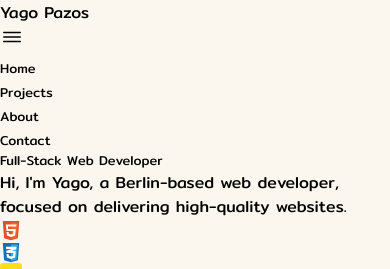
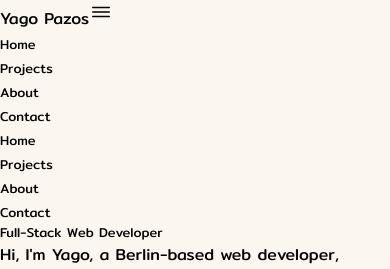
Before and after one commit to Pletus/PortfolioReact, a React (Vite) app: page / in a window 390 px wide. Shown: the top 269 px of the page. Built offline with nearby package versions, Linux system fonts and the light colour scheme.

Commit message:
responsivness

```diff
--- a/src/App.css
+++ b/src/App.css
@@ -6,13 +6,6 @@ body {
 
 .nav {
   height: 3.6rem;
-}
-
-.logo {
-  font-family: "Mitr", cursive;
-  color: black;
-  display: inline-flex;
-  align-self: center;
 }
 
 .navlinks {
--- a/src/components/Layout.jsx
+++ b/src/components/Layout.jsx
@@ -1,38 +1,62 @@
 import { Outlet } from "react-router-dom";
-import { useState, React } from "react";
+import { useState, useEffect } from "react";
 import { IoMenuOutline, IoCloseOutline } from "react-icons/io5";
 import "../App.css";
 
 function Layout() {
   const [isMenuOpen, setIsMenuOpen] = useState(false);
+  const [lastScrollY, setLastScrollY] = useState(0);
+  const [navbarVisible, setNavbarVisible] = useState(true);
 
   const handleMenuToggle = () => {
     setIsMenuOpen(!isMenuOpen);
   };
 
+  const handleScroll = () => {
+    if (typeof window !== "undefined") {
+      const currentScrollY = window.scrollY;
+
+      if (currentScrollY > lastScrollY && currentScrollY > 100) {
+        setNavbarVisible(false);
+      } else if (currentScrollY < lastScrollY) {
+        setNavbarVisible(true);
+      }
+
+      setLastScrollY(currentScrollY);
+    }
+  };
+
+  useEffect(() => {
+    window.addEventListener("scroll", handleScroll);
+
+    return () => {
+      window.removeEventListener("scroll", handleScroll);
+    };
+  }, [lastScrollY]);
+
   return (
     <div className="flex flex-col justify-center">
-      <nav className="flex justify-between bg-white px-2 md:px-16 items-center relative">
-        <span className="logo text-2xl">Yago Pazos</span>
-        <div className="flex flex-row-reverse lg:flex-row">
-          <button
-            onClick={handleMenuToggle}
-            className="lg:hidden text-3xl ml-2"
+      <nav
+        className={`w-full flex flex-col md:flex-row justify-between items-center bg-white px-2 py-2 md:py-3 md:px-16 transition-all duration-300 ${
+          navbarVisible ? "fixed top-0 left-0 w-full" : "-top-[70px]"
+        }`}
       >
+        <span className="text-2xl h3 text-center w-full md:w-auto md:text-left">
+          Yago Pazos
+        </span>
+        <button onClick={handleMenuToggle} className="md:hidden text-3xl ml-2">
           {isMenuOpen ? (
             <IoCloseOutline size={24} />
           ) : (
             <IoMenuOutline size={24} />
           )}
         </button>
-          <ul
-            className={`flex flex-col lg:flex-row bg-white items-center justify-start transition-all duration-300 overflow-hidden
-          ${
-            isMenuOpen ? "max-h-[500px] opacity-100 gap-2" : "max-h-0 opacity-0"
-          }
-          lg:max-h-full lg:opacity-100 lg:gap-4 w-full lg:w-auto`}
+        <div
+          className={`md:hidden w-full transition-all duration-300 overflow-hidden ${
+            isMenuOpen ? "max-h-[500px] opacity-100" : "max-h-0 opacity-0"
+          }`}
         >
-            {" "}
+          <ul className="flex flex-row items-center justify-center gap-3 items-center bg-white gap-2">
             <li>
               <a
                 className="navlinks inline-block transform transition-transform duration-300 hover:scale-110"
@@ -67,6 +91,40 @@ function Layout() {
             </li>
           </ul>
         </div>
+        <ul className="hidden md:flex md:flex-row md:gap-7 md:bg-white items-center">
+          <li>
+            <a
+              className="navlinks inline-block transform transition-transform duration-300 hover:scale-110"
+              href="/"
+            >
+              Home
+            </a>
+          </li>
+          <li>
+            <a
+              className="navlinks inline-block transform transition-transform duration-300 hover:scale-110"
+              href="#projects"
+            >
+              Projects
+            </a>
+          </li>
+          <li>
+            <a
+              className="navlinks inline-block transform transition-transform duration-300 hover:scale-110"
+              href="#about"
+            >
+              About
+            </a>
+          </li>
+          <li>
+            <a
+              className="navlinks inline-block transform transition-transform duration-300 hover:scale-110"
+              href="#contact"
+            >
+              Contact
+            </a>
+          </li>
+        </ul>
       </nav>
       <Outlet />
     </div>
--- a/src/components/Main.jsx
+++ b/src/components/Main.jsx
@@ -19,8 +19,8 @@ import "../App.css";
 function Main() {
   return (
     <div>
-      <section className="max-w-2xl px-7 mx-auto flex flex-col md:flex-row p-4 justify-center mt-3 md:mt-12 mb-4 md:mb-28">
-        <div className="flex flex-col gap-2 mt-4">
+      <section className="max-w-2xl px-12 md:px-7 mx-auto flex flex-col md:flex-row justify-center items-center mt-24 md:mt-24 mb-10 md:mb-28">
+        <div className="flex flex-col items-center gap-2">
           <div className="p-2">
             <h1 className="text-black navlinks text-4xl text-center md:text-left lg:text-left">
               Full-Stack Web Developer
@@ -30,8 +30,8 @@ function Main() {
               high-quality websites.
             </p>
           </div>
-          <div className="flex flex-wrap p-2 mt-5 gap-4">
-            <div className="flex gap-4">
+          <div className="flex flex-wrap md:p-2 md:mt-5 gap-2 md:gap-4">
+            <div className="flex gap-2 md:gap-4">
               <img
                 className="ts-icons duration-500"
                 src={htmlIcon}
@@ -39,7 +39,7 @@ function Main() {
               />
               <img className="ts-icons duration-500" src={cssIcon} alt="CSS" />
             </div>
-            <div className="flex gap-4">
+            <div className="flex gap-2 md:gap-4">
               <img
                 className="ts-icons duration-500"
                 src={javaScriptIcon}
@@ -51,7 +51,7 @@ function Main() {
                 alt="React"
               />
             </div>
-            <div className="flex gap-4">
+            <div className="flex gap-2 md:gap-4">
               <img
                 className="ts-icons duration-500"
                 src={nodeIcon}
@@ -63,7 +63,7 @@ function Main() {
                 alt="Express"
               />
             </div>
-            <div className="flex gap-4">
+            <div className="flex gap-2 md:gap-4">
               <img
                 className="ts-icons duration-500"
                 src={tailwindIcon}
@@ -77,25 +77,23 @@ function Main() {
             </div>
           </div>
         </div>
-        <div className="flex items-center justify-end max-w-60">
+        <div className="flex md:items-center justify-center md:justify-end max-w-60 mt-4">
           <img className="foto" src={myFoto} alt="Yago´s Photo" />
         </div>
       </section>
       <section
         id="projects"
-        className="w-full bg-white about flex flex-col justify-center"
+        className="w-auto bg-white flex flex-col justify-center"
       >
-        <div className="max-w-2xl px-7 pt-12 mb-20 mx-auto">
-          <h5 className="text-black h3 mb-20 lg:mb-4 text-4xl pt-4 text-left">
+        <div className="max-w-2xl px-12 md:px-7 pt-8 md:pt-12 mb-12 md:mb-20 mx-auto">
+          <h5 className="text-black h3 md:mb-20 lg:mb-4 text-4xl pt-4 text-center md:text-left">
             Projects
           </h5>
-          <div className="image-container">
-            <img
-              className="mt-12 radius"
-              src="https://i.imgur.com/Z3cvyZP.png"
-              alt="Freebie It Project"
-            />
-          </div>
+          <img
+            className="mt-12 radius"
+            src="https://i.imgur.com/Z3cvyZP.png"
+            alt="Freebie It Project"
+          />
           <div className="flex items-center justify-between mt-5">
             <h4 className="text-black h3 font-medium text-2xl">
               Reduce, Reuse, Rehome
```
Lines whose indentation alone changed are shown as unchanged.
